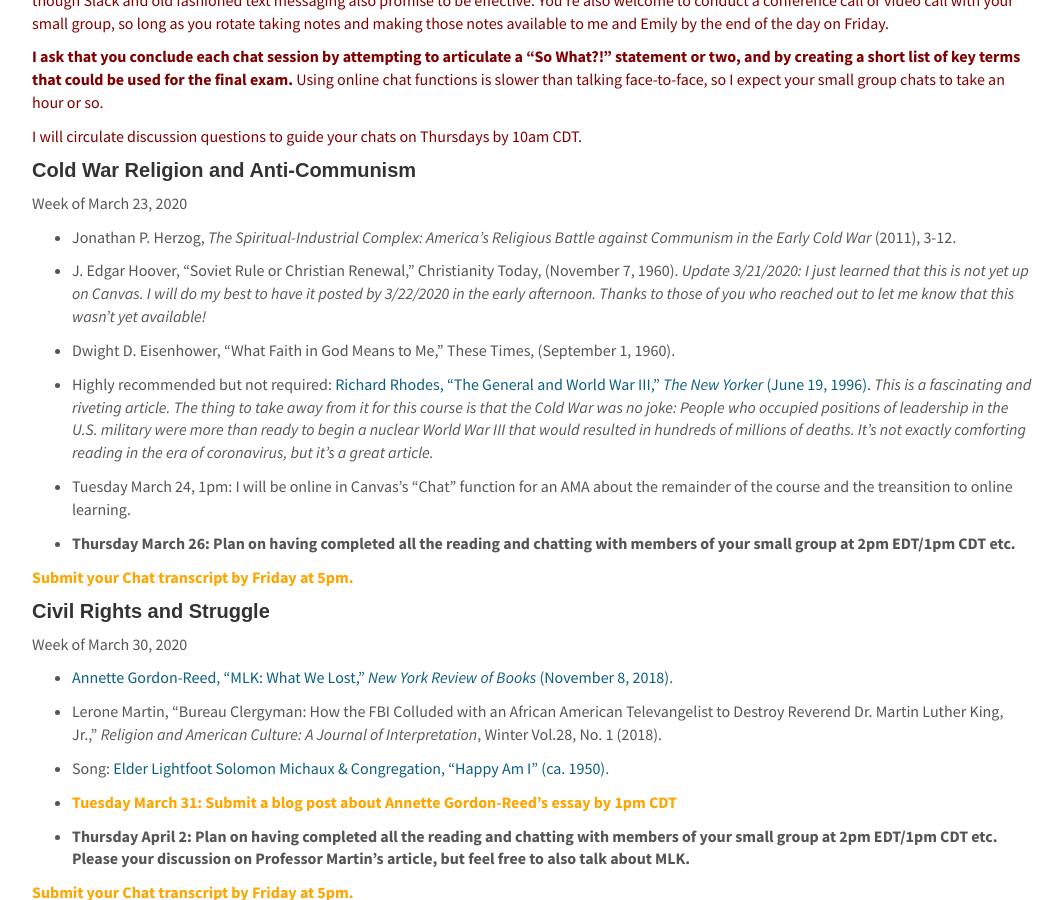
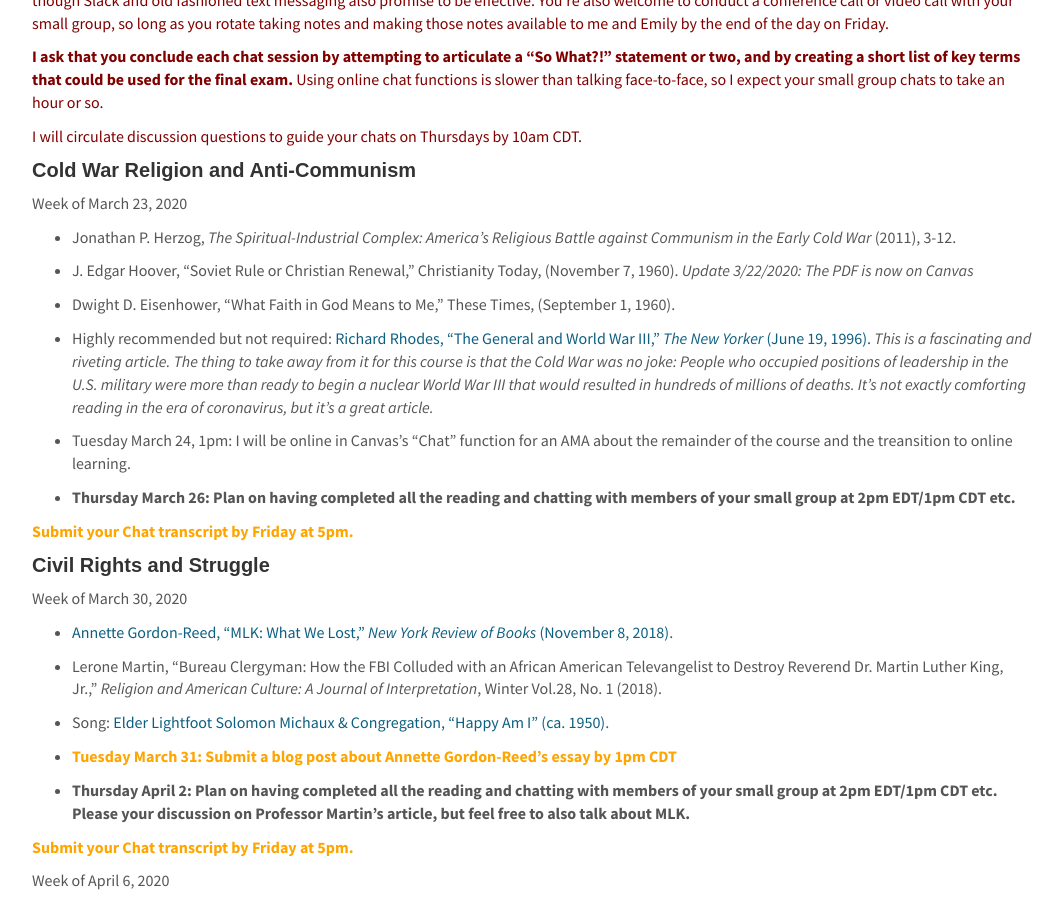
Before and after one commit to cyrusobrien/cyrusobrien, a Jekyll site: the page built from _pages/RelPol225.md, in a window 1280 px wide and 900 px high, scrolled down 9502 px. Shown: the whole window, without its empty margins (108-1171 px from the left). Built offline with Jekyll 4.4.1, drawn with Linux system fonts in a browser that asks for light colours.

```diff
--- a/_pages/RelPol225.md
+++ b/_pages/RelPol225.md
@@ -442,7 +442,7 @@
 
 * Jonathan P. Herzog, _The Spiritual-Industrial Complex: America’s Religious Battle against Communism in the Early Cold War_ (2011), 3-12.
 
-* J. Edgar Hoover, “Soviet Rule or Christian Renewal,” Christianity Today, (November 7, 1960). _Update 3/21/2020: I just learned that this is not yet up on Canvas. I will do my best to have it posted by 3/22/2020 in the early afternoon. Thanks to those of you who reached out to let me know that this wasn't yet available!_
+* J. Edgar Hoover, “Soviet Rule or Christian Renewal,” Christianity Today, (November 7, 1960). _Update 3/22/2020: The PDF is now on Canvas_
 
 * Dwight D. Eisenhower, “What Faith in God Means to Me,” These Times, (September 1, 1960).
 
```
